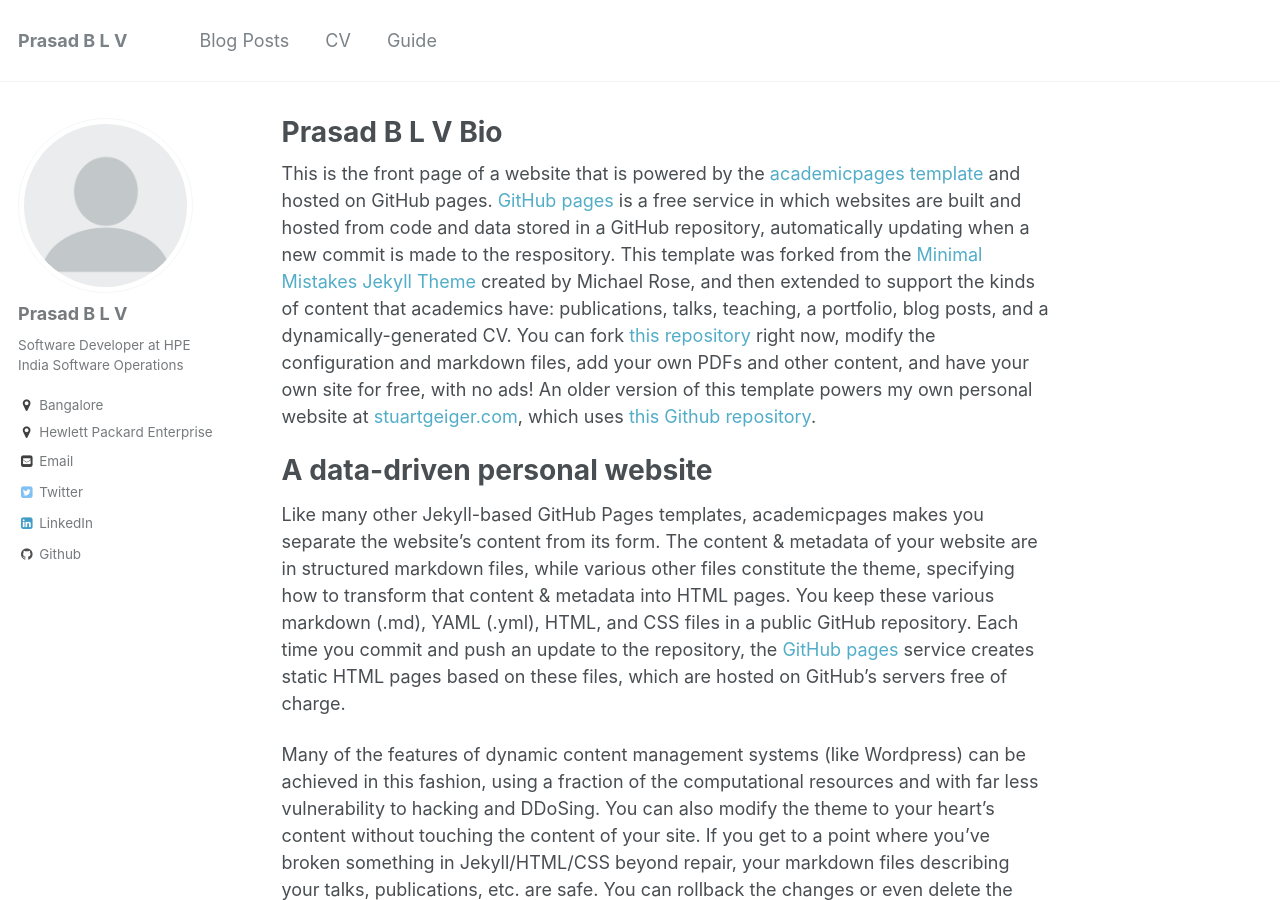
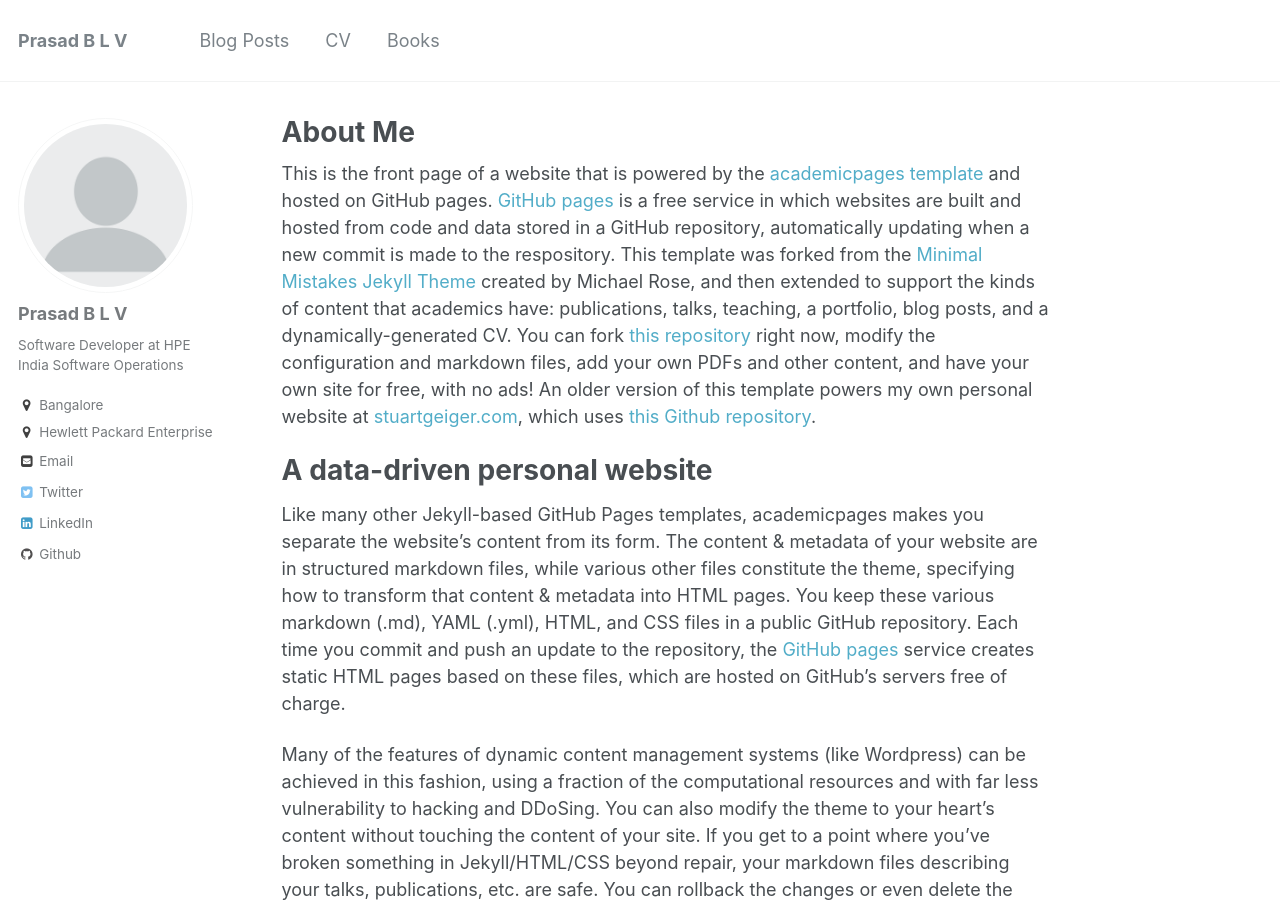
Before and after one commit to prasadblv/pblv, a Jekyll site: the page built from _pages/about.md, in a window 1280 px wide and 900 px high. Built offline with Jekyll 4.4.1, drawn with Linux system fonts in a browser that asks for light colours.

Commit message:
Added Books Tab

```diff
--- a/_data/navigation.yml
+++ b/_data/navigation.yml
@@ -18,5 +18,5 @@ main:
   - title: "CV"
     url: /cv/
 
-  - title: "Guide"
+  - title: "Books"
     url: /markdown/
--- a/_pages/about.md
+++ b/_pages/about.md
@@ -1,6 +1,6 @@
 ---
 permalink: /
-title: "Prasad B L V Bio"
+title: "About Me"
 excerpt: "About me"
 author_profile: true
 redirect_from:
--- a/_pages/markdown.md
+++ b/_pages/markdown.md
@@ -1,6 +1,6 @@
 ---
 permalink: /markdown/
-title: "Markdown"
+title: "Books"
 author_profile: true
 redirect_from:
   - /md/
```
Also changed, not shown: 1 other file.
